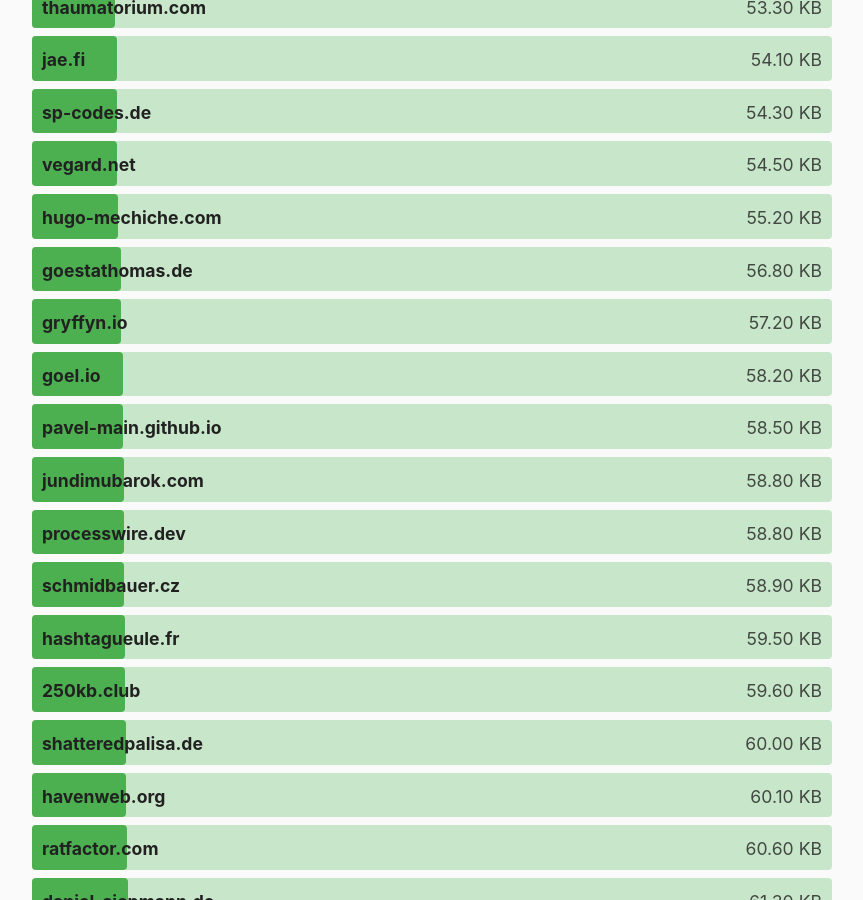
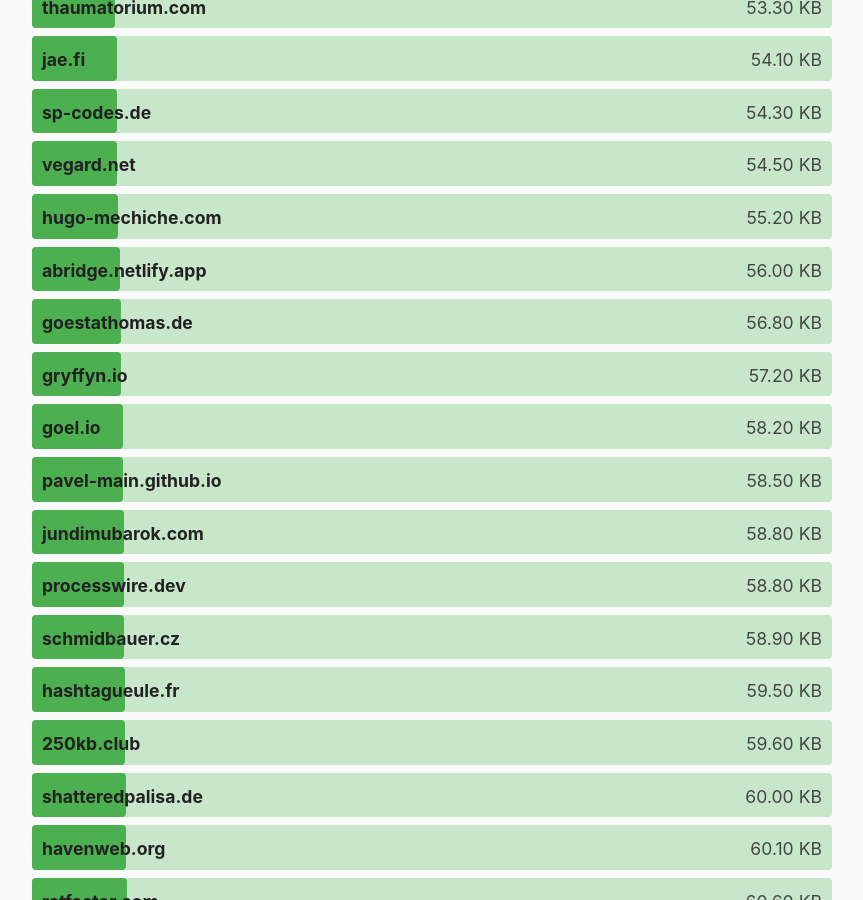
Before and after one commit to kevquirk/512kb.club, a Jekyll site: the page built from index.md, in a window 1280 px wide and 900 px high, scrolled down 13052 px. Shown: the whole window, without its empty margins (208-1071 px from the left). Built offline with Jekyll 4.4.1, drawn with Linux system fonts in a browser that asks for light colours.

Commit message:
abridge.netlify.app

```diff
--- a/_data/sites.yml
+++ b/_data/sites.yml
@@ -88,6 +88,11 @@
   size: 7.33
   last_checked: 2022-04-21
 
+- domain: abridge.netlify.app
+  url: https://abridge.netlify.app/
+  size: 56
+  last_checked: 2022-08-22
+
 - domain: adityatelange.in
   url: https://adityatelange.in/
   size: 267
```
